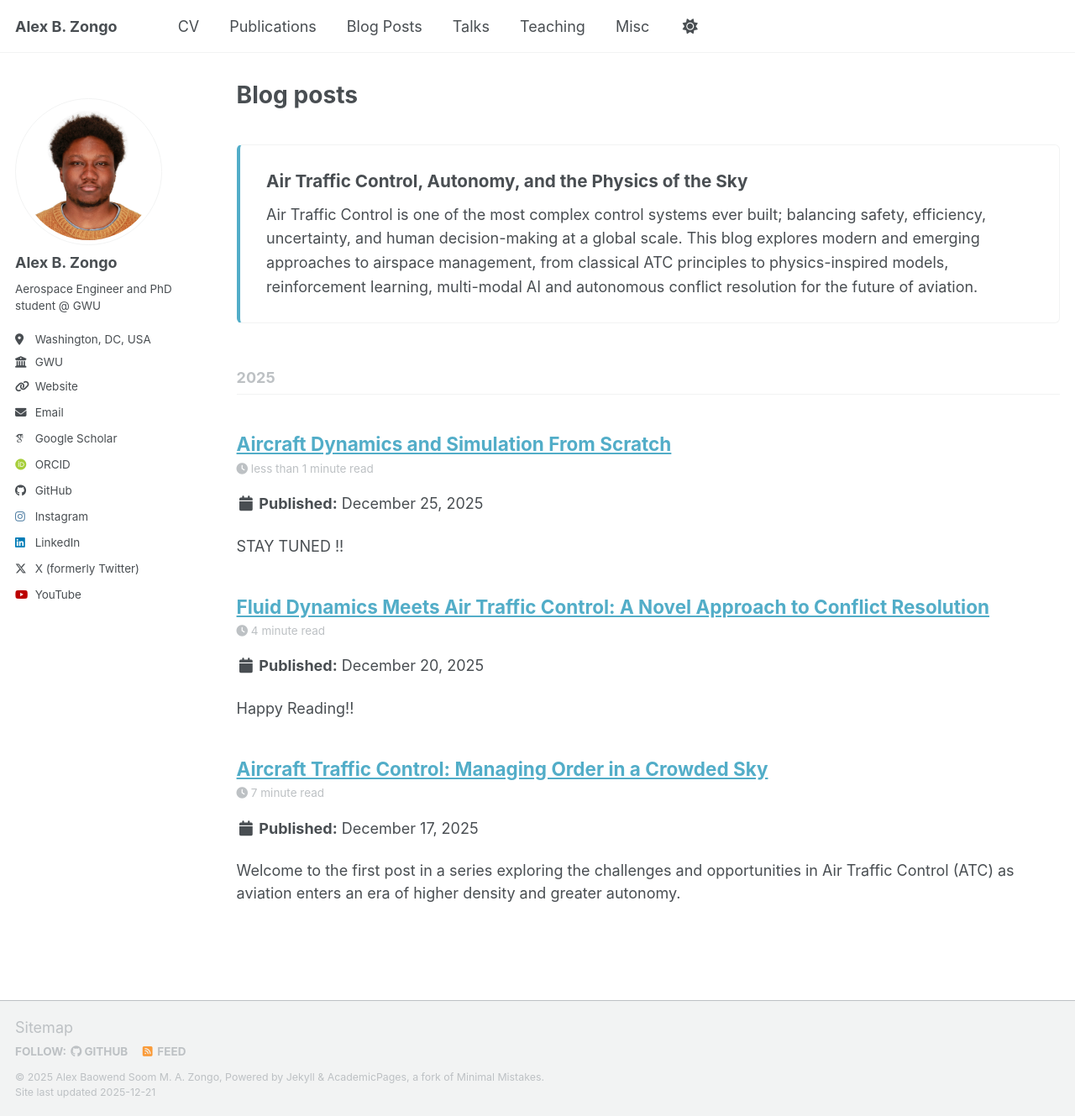
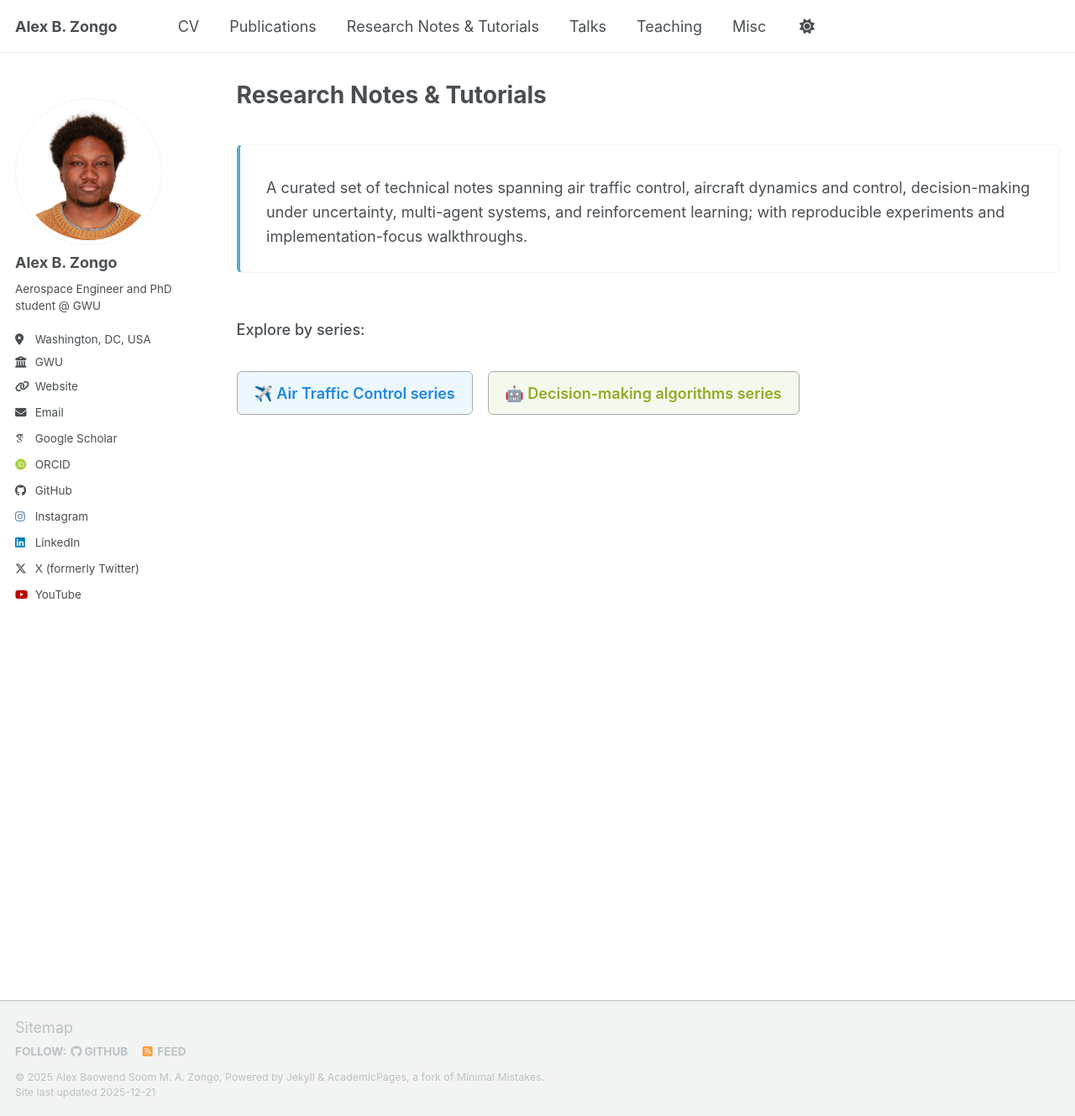
Before and after one commit to Alex-Zongo/alex-zongo.github.io, a Jekyll site: the page built from _pages/year-archive.html, in a window 1280 px wide and 1329 px high. Shown: the whole window at 84% size. Built offline with Jekyll 4.4.1, drawn with Linux system fonts in a browser that asks for light colours; some web fonts are replaced; a script bundle is joined from its source files by our own code; library files that are not in the unit come from our copies.

Commit message:
restructuring research notes and tutorials

```diff
--- a/_data/navigation.yml
+++ b/_data/navigation.yml
@@ -9,7 +9,7 @@ main:
   - title: "Publications"
     url: /publications/
 
-  - title: "Blog Posts"
+  - title: "Research Notes & Tutorials"
     url: /year-archive/
 
 
--- /dev/null
+++ b/_pages/atc-series.md
@@ -0,0 +1,28 @@
+---
+layout: archive
+title: "✈️ Air Traffic Control, Autonomy, and the Physics of the Sky"
+permalink: /atc-series/
+author_profile: true
+---
+
+<div class="blog-hero">
+
+<strong></strong>
+
+<p>Air Traffic Control is one of the most complex control systems ever built; balancing safety, efficiency, uncertainty, and human decision-making at a global scale.
+These notes explore modern and emerging approaches to airspace management, from classical ATC principles to physics-inspired models, reinforcement learning, multi-modal AI and autonomous conflict resolution for the future of aviation.
+</p>
+
+</div>
+
+
+<!-- A running series on air traffic control, autonomy, uncertainty, and scalable airspace operations. -->
+
+{% assign atc_posts = site.posts | where:"series","atc" | sort: 'date' | reverse %}
+{% if atc_posts and atc_posts.size > 0 %}
+{% for post in atc_posts %}
+  {% include archive-single.html %}
+{% endfor %}
+{% else %}
+  <p><em>No posts yet in this series.</em></p>
+{% endif %}
--- a/_pages/year-archive.html
+++ b/_pages/year-archive.html
@@ -1,7 +1,7 @@
 ---
 layout: archive
 permalink: /year-archive/
-title: "Blog posts"
+title: "Research Notes & Tutorials"
 author_profile: true
 redirect_from:
   - /wordpress/blog-posts/
@@ -9,22 +9,66 @@ redirect_from:
 
 <div class="blog-hero">
 
-<strong>Air Traffic Control, Autonomy, and the Physics of the Sky</strong>
+<strong> </strong>
 
-<p>Air Traffic Control is one of the most complex control systems ever built; balancing safety, efficiency, uncertainty, and human decision-making at a global scale.
-This blog explores modern and emerging approaches to airspace management, from classical ATC principles to physics-inspired models, reinforcement learning, multi-modal AI and autonomous conflict resolution for the future of aviation.
+<p>
+  A curated set of technical notes spanning air traffic control, aircraft dynamics and control, decision-making under uncertainty, multi-agent systems, and reinforcement learning; with reproducible experiments and implementation-focus walkthroughs.
 </p>
 
 </div>
 
 
-{% include base_path %}
-{% capture written_year %}'None'{% endcapture %}
-{% for post in site.posts %}
-  {% capture year %}{{ post.date | date: '%Y' }}{% endcapture %}
-  {% if year != written_year %}
-    <h2 id="{{ year | slugify }}" class="archive__subtitle">{{ year }}</h2>
-    {% capture written_year %}{{ year }}{% endcapture %}
-  {% endif %}
-  {% include archive-single.html %}
-{% endfor %}
+
+
+<style>
+.series-nav {
+  display: flex;
+  gap: 1rem;
+  margin: 2rem 0 2.5rem 0;
+  flex-wrap: wrap;
+}
+
+.series-btn {
+  display: inline-block;
+  padding: 0.65rem 1.1rem;
+  border-radius: 6px;
+  font-weight: 600;
+  text-decoration: none !important;
+  border: 1.5px solid var(--mm-muted-text-color, #aaa);
+  transition: transform 0.15s ease, box-shadow 0.15s ease, background-color 0.15s ease;
+}
+
+.series-btn:hover {
+  transform: translateY(-1px);
+  box-shadow: 0 4px 10px rgba(0,0,0,0.08);
+}
+
+.series-btn--atc {
+  background: rgba(33, 150, 243, 0.08);
+  color: #1e88e5;
+}
+
+.series-btn--dm {
+  background: rgba(110, 176, 39, 0.08);
+  color: #94aa24;
+}
+
+@media (prefers-color-scheme: dark) {
+  .series-btn {
+    border-color: #444;
+  }
+}
+</style>
+
+<p style="margin-top:1.5rem; font-weight:500;">
+  Explore by series:
+</p>
+
+<div class="series-nav">
+  <a class="series-btn series-btn--atc" href="{{ base_path }}/atc-series/">
+    ✈️ Air Traffic Control series
+  </a>
+  <a class="series-btn series-btn--dm" href="{{ base_path }}/decision-making-series/">
+    🤖 Decision-making algorithms series
+  </a>
+</div>
--- a/_posts/2025-12-20-atc-fluid-dynamics.md
+++ b/_posts/atc-series/2025-12-20-atc-fluid-dynamics.md
@@ -1,6 +1,6 @@
 ---
 title: 'Fluid Dynamics Meets Air Traffic Control: A Novel Approach to Conflict Resolution'
-date: 2025-12-20
+date: 2025-12-25
 permalink: /posts/2025/12/atc-fluid-dynamics/
 tags:
   - air-traffic-control
```
Also changed, not shown: _pages/decision-making-series.md (added, +29 -0 lines), _posts/atc-series/2025-12-17-air-traffic-control.md (renamed from _posts/2025-12-17-air-traffic-control.md, +1 -0 lines), _posts/atc-series/2025-12-25-aircraft-dynamics.md (renamed from _posts/2025-12-25-aircraft-dynamics.md), _publications/master/2024-08-09-Towards-Intelligent-Fault-Tolerant-Attitude Flight-Control-of-Fixed-Wing-Aircraft-number-1.md (renamed from _publications/2024-08-09-Towards-Intelligent-Fault-Tolerant-Attitude Flight-Control-of-Fixed-Wing-Aircraft-number-1.md), _publications/phd/2025-09-26-Robust_MARL.md (renamed from _publications/2025-09-26-Robust_MARL.md), _publications/research-notes/2025-09-26-atc-essay.md (renamed from _publications/2025-09-26-atc-essay.md).
